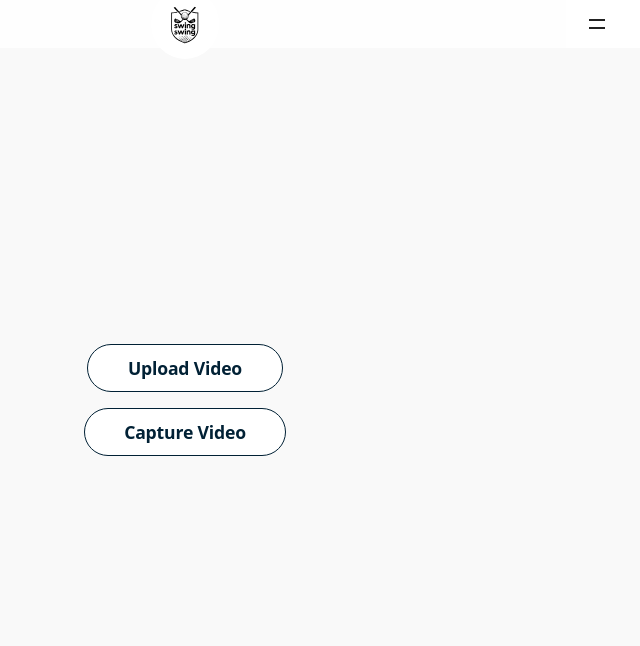
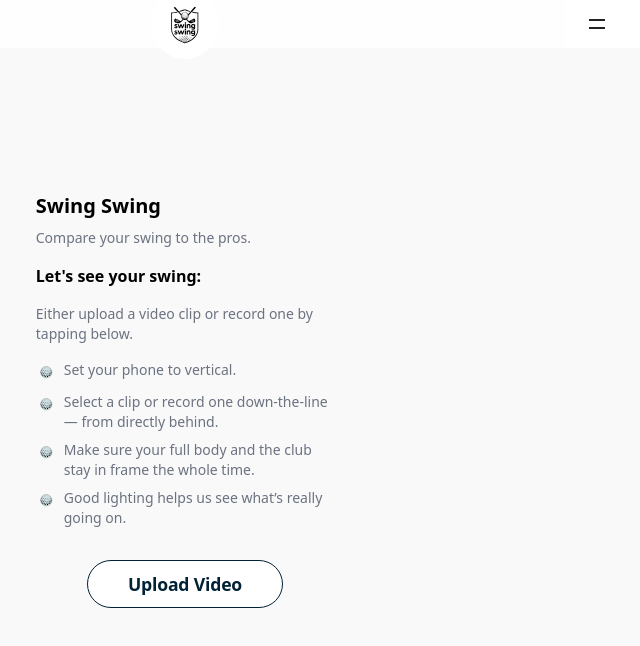
Before and after one commit to petertheobassett/swing-swing, a Next.js app: page / in a window 1280 px wide. Shown: the top 646 px of the page, without its empty margins (455-1095 px from the left). Built offline with nearby package versions, Linux system fonts and the light colour scheme; no server answers.

Commit message:
Updated the homepage with instructions.

```diff
--- a/app/page.js
+++ b/app/page.js
@@ -89,6 +89,37 @@
       }}
     >
       <div className="w-full max-w-[430px] mx-auto px-4 flex flex-col items-center">
+        {/* Heading text */}
+        <div className="w-3/4 mb-4">
+          <h2 className="text-xl font-bold mb-2">Swing Swing</h2>
+          <p className="text-sm text-gray-500">
+            Compare your swing to the pros.
+          </p>
+        </div>
+        {/* Instructional text */}
+        <div className="w-3/4 mb-4 pb-4">
+          <h3 className="text-l font-bold mb-2 pb-2">Let's see your swing:</h3>
+          <p className="text-sm text-gray-500 mb-4">
+            Either upload a video clip or record one by tapping below.</p>
+          <ul className="text-sm text-gray-500 list-none pl-0">
+            <li className="flex items-start mb-2">
+              <img src="/golf-ball-playhead.svg" alt="" className="w-5 h-5 mr-2 mt-1" />
+              Set your phone to vertical.
+            </li>
+            <li className="flex items-start mb-2">
+              <img src="/golf-ball-playhead.svg" alt="" className="w-5 h-5 mr-2 mt-1" />
+              Select a clip or record one down-the-line — from directly behind.
+            </li>
+            <li className="flex items-start mb-2">
+              <img src="/golf-ball-playhead.svg" alt="" className="w-5 h-5 mr-2 mt-1" />
+              Make sure your full body and the club stay in frame the whole time.
+            </li>
+            <li className="flex items-start">
+              <img src="/golf-ball-playhead.svg" alt="" className="w-5 h-5 mr-2 mt-1" />
+              Good lighting helps us see what’s really going on.
+            </li>
+          </ul>
+        </div>
         <div className="flex flex-col gap-4 items-center w-full">
           <button
             className="ui-btn-pill"
@@ -104,13 +135,6 @@
             onChange={handleFileChange}
             style={{ display: "none" }}
           />
-          <button
-            className="ui-btn-pill"
-            onClick={recording ? stopRecording : startRecording}
-            type="button"
-          >
-            {recording ? "Stop Recording" : "Capture Video"}
-          </button>
         </div>
         {/* Live camera preview */}
         {mediaStream && (
```
Also changed, not shown: 1 other file (tests, documents, lock files or other folders).
